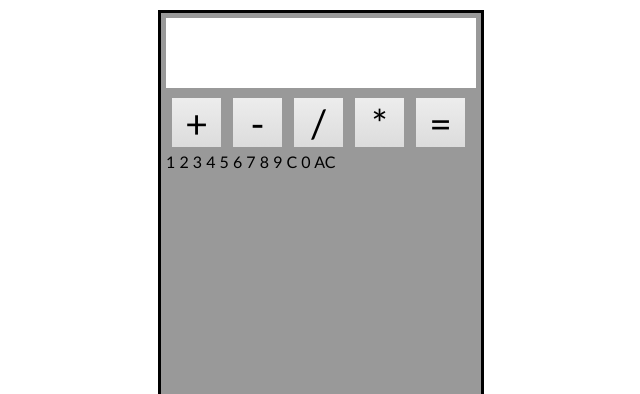
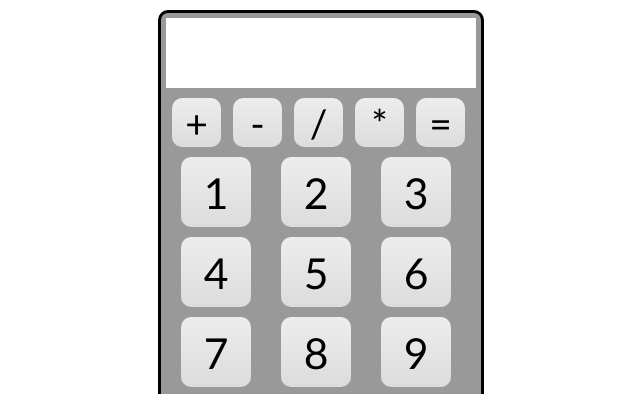
Before and after one commit to JackieG19/Calculator, a plain HTML site: page index.html in a window 1280 px wide. Shown: the top 394 px of the page, without its empty margins (319-959 px from the left). Drawn offline with Linux system fonts and the light colour scheme.

Commit message:
adding more to css

```diff
--- a/style.css
+++ b/style.css
@@ -4,45 +4,59 @@ body, div, a {
     font-family:"Trebuchet MS", Arial, Helvetica, sans-serif;
 }
 
-#calculator{
-width:310px;
-height:460px;
-margin:10px auto;
-padding:5px;
-background-color:#999;
-border: 3px solid black;
+#calculator {
+	background-color: #999;
+	width: 310px;
+	height: 460px;
+	border: 3px black solid;
+	margin: 10px auto;
+	padding: 5px;
+	border-radius: 10px;
 }
 
-#total{
-    height:70px;
-    width:300px;
-    margin:0;
-    margin-bottom:5px;
-    padding:0 5px;
-    background-color:#FFF;
-    text-align:right;
-    font-size:60px;
+#total {
+    height: 70px;
+    width: 300px;
+    margin:auto;
+    background-color:white;
+    margin-bottom: 5px;
+    text-align: right;
+    font-size: 60px;
+    padding: 0 5px;
 }
 
-#numbers{
-    margin:0px;
+#numbers, #operators {
+	margin: auto;
 }
 
-a{
-    cursor:pointer;
+#operators a {
+	display: block;
+	width: 45px;
+	height: 45px;
+	float: left;
+	text-decoration: none;
+	color: black;
+	text-align: center;
+	font-size: 39px;
+	padding: 2px;
+	margin: 5px 6px;
+	background: -webkit-gradient(linear, left top, left bottom, from(#EDEDED), to(#DCDCDC));
+	background: -moz-linear-gradient(top, #EDEDED, #DCDCDC);
+	border-radius: 10px;
 }
 
-#operators a{
-    display:block;
-    width:45px;
-    height:45px;
-    float:left;
-    padding:2px;
-    margin:5px 6px;
-    text-align:center;
-    text-decoration:none;
-    color:black;
-    font-size:39px;
-    background: -webkit-gradient(linear, left top, left bottom, from(#EDEDED), to(#DCDCDC));
-    background: -moz-linear-gradient(top, #EDEDED, #DCDCDC);
+#numbers a {
+	display: block;
+	width: 50px;
+	height: 50px;
+	float: left;
+	text-decoration: none;
+	color: black;
+	text-align: center;
+	font-size: 32pt;
+	padding: 10px;
+	margin: 5px 15px;
+	background: -webkit-gradient(linear, left top, left bottom, from(#EDEDED), to(#DCDCDC));
+	background: -moz-linear-gradient(top, #EDEDED, #DCDCDC);
+	border-radius: 10px;
 }
```
